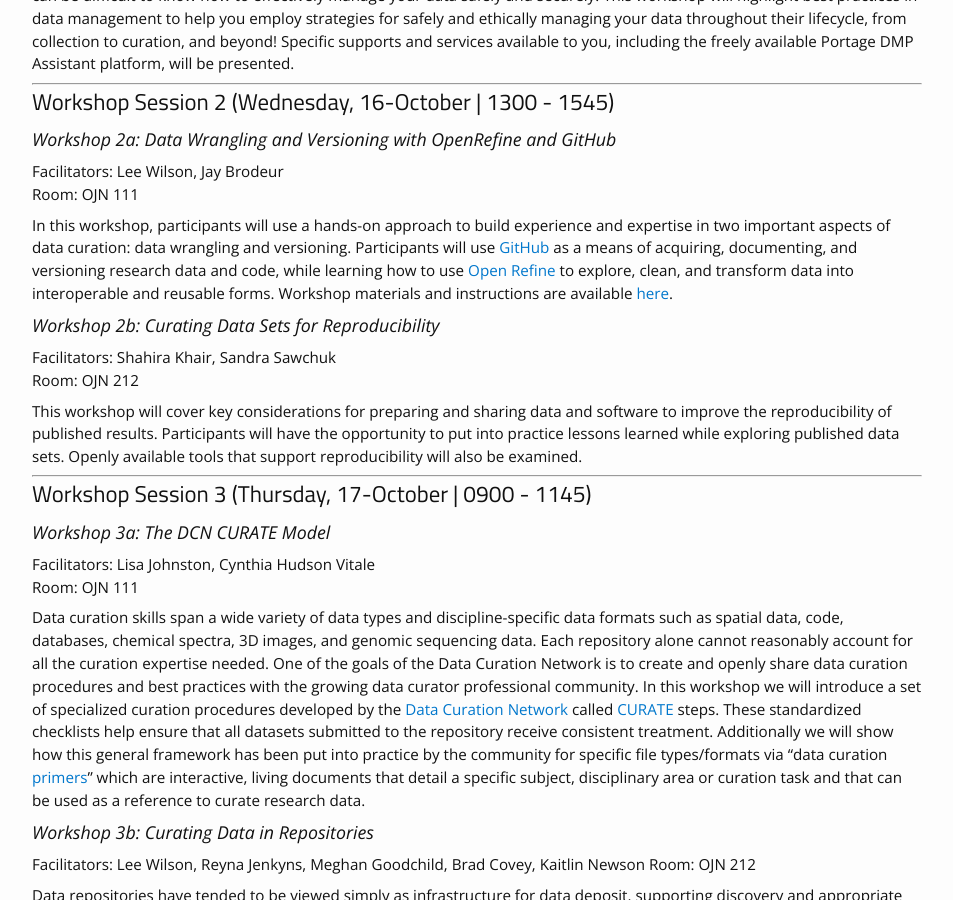
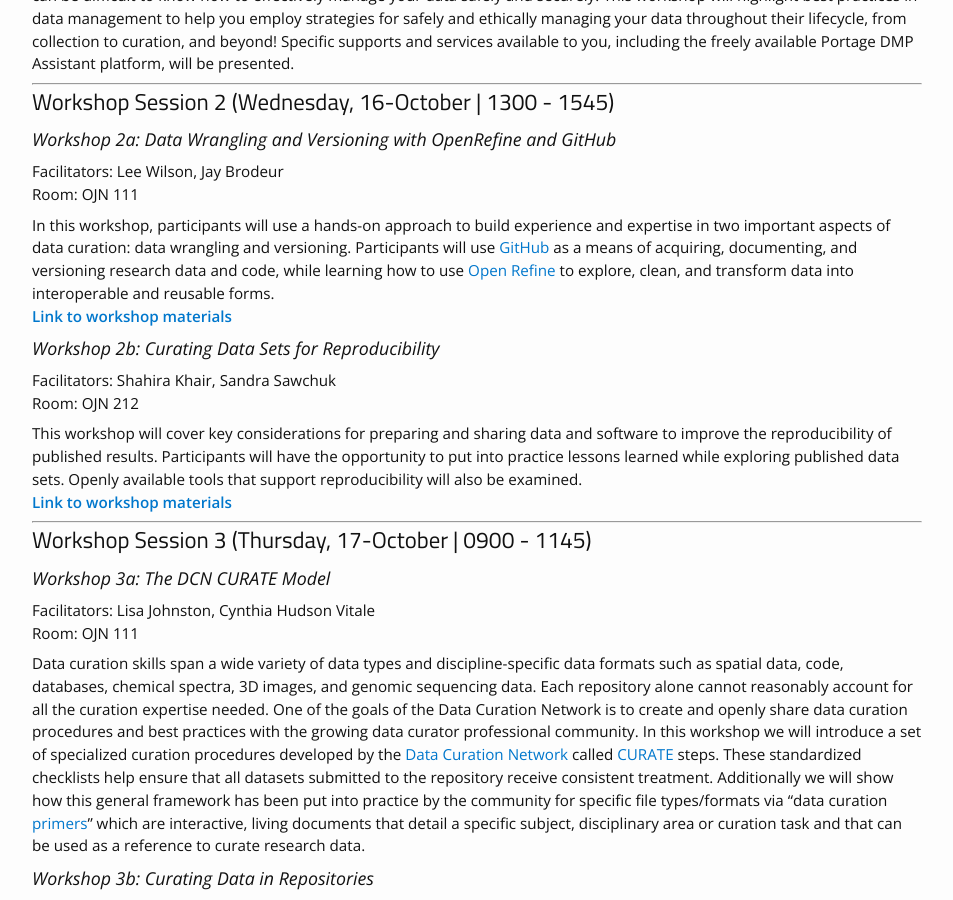
Before and after one commit to data-curation/data-curation.github.io, a Jekyll site: the page built from program.md, in a window 1280 px wide and 900 px high, scrolled down 776 px. Shown: the whole window, without its empty margins (163-1116 px from the left). Built offline with Jekyll 4.4.1, drawn with Linux system fonts in a browser that asks for light colours.

Commit message:
Update program.md

```diff
--- a/program.md
+++ b/program.md
@@ -35,13 +35,14 @@ Facilitators: Lee Wilson, Jay Brodeur
 Room: OJN 111
 
 In this workshop, participants will use a hands-on approach to build experience and expertise in two important aspects of data curation: data wrangling and versioning. Participants will use [GitHub](https://github.com/) as a means of acquiring, documenting, and versioning research data and code, while learning how to use [Open Refine](http://openrefine.org/) to explore, clean, and transform data into interoperable and reusable forms.
-Workshop materials and instructions are available [here](https://data-curation.github.io/cdcf-workshop2A).
+[**Link to workshop materials**](https://data-curation.github.io/cdcf-workshop2A)
 
 ### Workshop 2b: Curating Data Sets for Reproducibility
 Facilitators: Shahira Khair, Sandra Sawchuk
 Room: OJN 212
 
 This workshop will cover key considerations for preparing and sharing data and software to improve the reproducibility of published results. Participants will have the opportunity to put into practice lessons learned while exploring published data sets. Openly available tools that support reproducibility will also be examined.
+[**Link to workshop materials**](https://research-reuse.github.io/)
 
 ---
 <h2 id="ws-3">Workshop Session 3 (Thursday, 17-October | 0900 - 1145)</h2>
```
